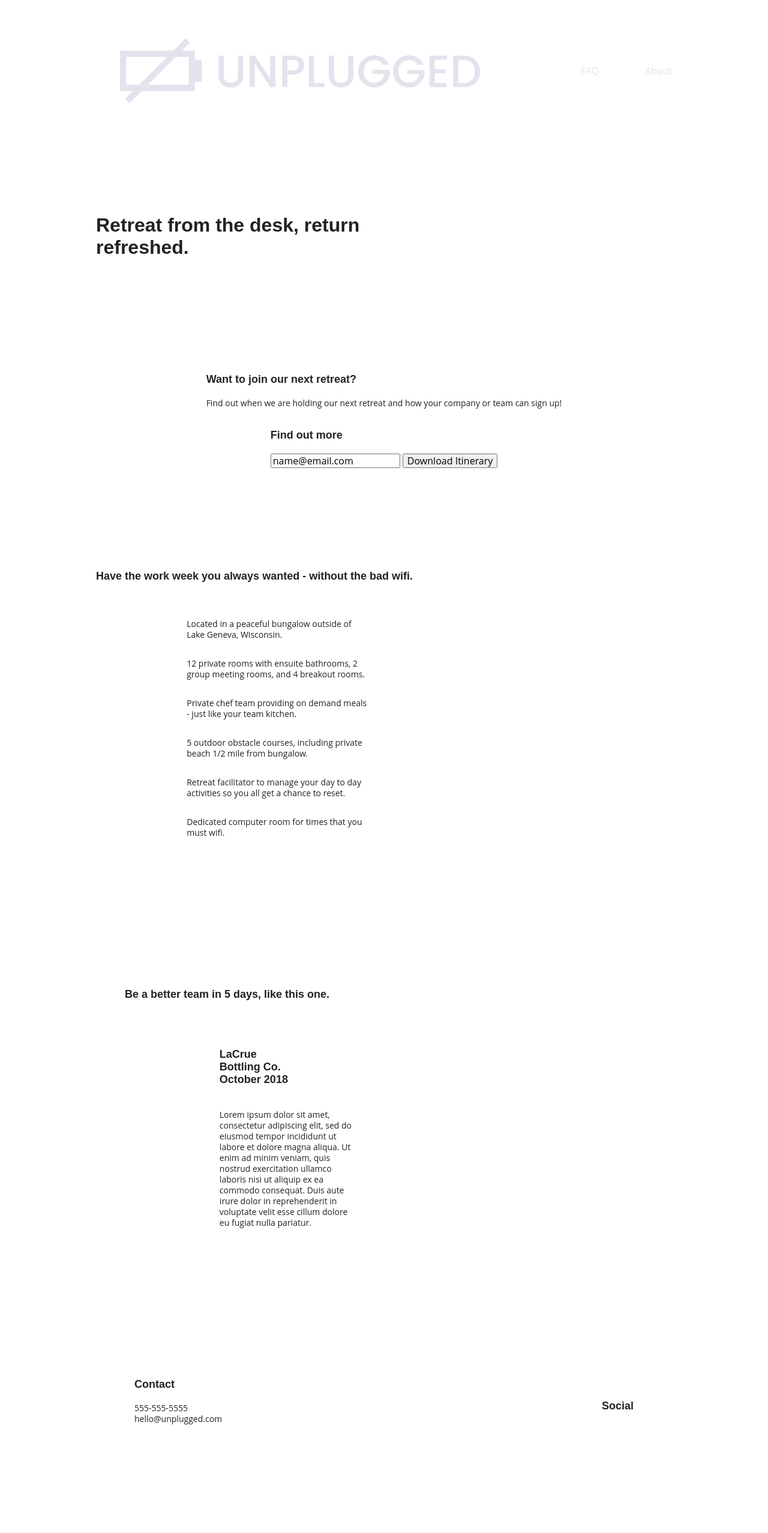
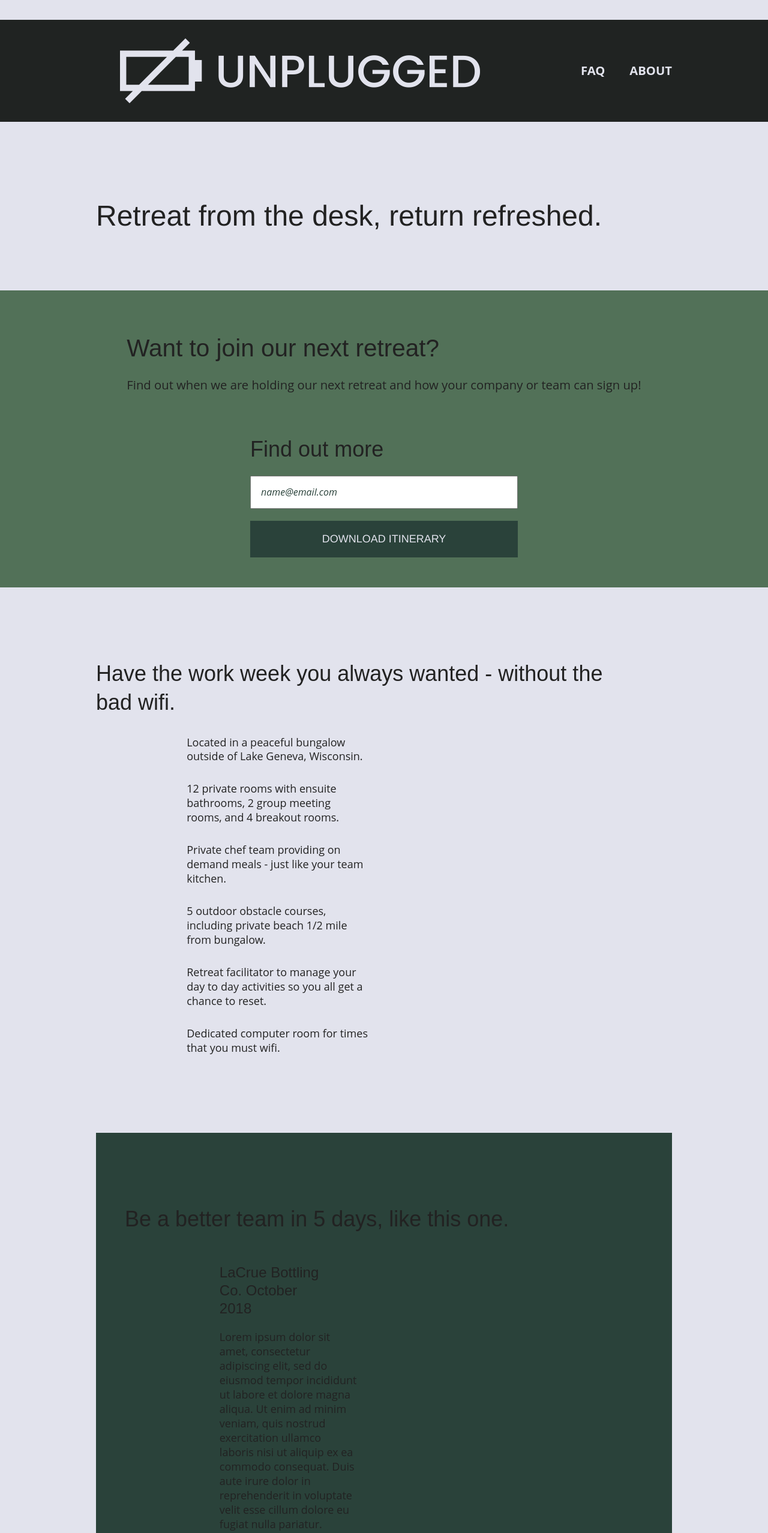
Before and after one commit to emiline-b/boilerplate-site, a website built with Parcel: page index.html in a window 1280 px wide. Shown: the top 2555 px of the page at 60% size. Built offline with nearby package versions, Linux system fonts and the light colour scheme; files whose address does not match are found by name.

Commit message:
Updated remaining styles.

```diff
--- a/css/main.css
+++ b/css/main.css
@@ -97,6 +97,7 @@ body {
   font-family: 'Open Sans', sans-serif;
   font-size: 1em;
   text-align: left;
+  background-color: #e2e3ed;
 }
 ul,
 ol {
@@ -110,12 +111,14 @@ a {
 h1 {
   font-family: 'Poppins', sans-serif;
   font-size: 1.875em;
+  font-weight: 500;
 }
 h3,
 h4 {
   font-family: 'Poppins', sans-serif;
   font-size: 1.125em;
   margin: 20px 0;
+  font-weight: 500;
 }
 p {
   font-size: .875em;
@@ -147,6 +150,7 @@ address {
 
 
    header, footer {
+    background-color:#202322;
   display:flex;
   justify-content: center;
   align-items: center;
@@ -156,6 +160,7 @@ address {
   width: 100%;
   height: 1px;
   margin: 10px 0 20px 0;
+  background:#3a3a3a;
 }
 header {
   padding: 15px 0;
@@ -173,6 +178,9 @@ header nav {
   align-items: center;
   flex-flow: row wrap;
   width: 60%;
+  font-size: 1.125em;
+  font-weight: 700;
+  text-transform: uppercase;
 
 }
 header nav ul {
@@ -180,8 +188,15 @@ header nav ul {
   justify-content: space-around;
   width: 100%;
 }
+header nav ul li {
+  font-size: 1.125em;
+}
 footer {
   flex-direction: column;
+  text-align: center;
+}
+footer p {
+  margin: 0;
 }
 footer .contact{
   margin-bottom: 50px;
@@ -210,12 +225,21 @@ footer .social-icons p {
   justify-content: center;
   flex-flow: row wrap;
 }
-
+.hero-area h1{
+  font-size: 2.25em;
+  font-family: 'Poppins', Helvetica, Arial, sans-serif;
+  font-weight: 500;
+  line-height: 1.2;
+}
 aside {
+  background-color: #527158;
   display:flex;
   justify-content: center;
   align-items: center;
   flex-flow: row wrap;
+}
+aside .form {
+  margin-top: 30px;
 }
 .features {
   display: flex;
@@ -225,9 +249,6 @@ aside {
 }
 .features h3 {
   margin-bottom: 60px;
-}
-.features p {
-  margin: 0;
 }
 .features p {
   margin: 0;
@@ -245,6 +266,7 @@ aside {
 
 }
 .reviews {
+  background-color:#2a423a;
   display:flex;
   justify-content: center;
   flex-flow: row wrap;
@@ -259,12 +281,14 @@ aside {
 
 /*----------------About Page------------------*/
 .mission {
+  background-color: #527158;
   display: flex;
   justify-content: center;
   align-items: center;
   flex-flow: row wrap;
 }
 .contact-section {
+  background-color: #2a423a;
   display: flex;
   justify-content: center;
   align-items: center;
@@ -276,6 +300,7 @@ aside {
 }
 /*------------------FAQ Page------------------*/
 .faq {
+  background-color: #527158;
   display: flex;
   justify-content: center;
   align-items: center;
@@ -294,6 +319,9 @@ aside {
 }
 .faq-content {
   margin-bottom: 50px;
+}
+.faq-content h4 {
+  line-height: 1.333;
 }
 
 
@@ -381,7 +409,31 @@ aside {
 .clearfix::after {
   clear: both;
 }
+aside .form {
+  margin-top: 30px;
+}
 
+input[type=text] {
+  box-sizing: border-box;
+  width: 100%;
+  color: #2a423a;
+  font-style: italic;
+  padding: 1em;
+}
+
+input[type=button] {
+  width: 100%;
+  padding: 20px 0;
+  margin-top: 20px;
+  background-color: #2a423a;
+  font-family: 'Poppins', Helvetica, Arial, sans-serif;
+  font-weight: 500;
+  font-size: 1.125em;
+  color: #e2e3ed;
+  border: none;
+  text-align: center;
+  text-transform: uppercase;
+}
 /* ==========================================================================
    EXAMPLE Media Queries for Responsive Design.
    These examples override the primary ('mobile first') styles.
@@ -394,6 +446,14 @@ aside {
     max-width: 640px;
     margin: 100px 0;
   }
+  h3 {
+    font-size: 2.25em;
+    line-height: 1.333;
+  }
+  h4 {
+    font-size: 1.5em;
+    line-height: 1.25;
+  }
 /**header area**/
   header {
     margin: 33px 0;
@@ -403,7 +463,9 @@ aside {
     width: 100%;
     justify-content: space-between;
   }
-
+  header figure {
+    width: 30%;
+  }
   header nav {
     width: 20%;
   }
@@ -416,7 +478,11 @@ aside {
     display: none;
   }
   /*Hero area*/
-
+  .hero-area h1 {
+    font-size: 3em;
+    line-height: 1;
+    margin: 0;
+  }
   /*Aside */
   aside .content-wrapper {
     margin: 50px 0;
@@ -430,6 +496,9 @@ aside {
     margin: 0;
   }
   /*Features*/
+  .features h3 {
+    margin-bottom: 20px;
+  }
   .features article {
     display: flex;
     justify-content:center;
@@ -445,8 +514,15 @@ aside {
     display: flex;
     justify-content: space-between;
   }
+  .reviews h3{
+    width: 85%;
+  }
   .reviews article div{
     width: 49%;
+  }
+  .reviews h4 {
+    width: 75%;
+    margin: 0;
   }
 /*Footer*/
 footer .content-wrapper {
@@ -457,9 +533,17 @@ footer .content-wrapper {
  display: flex;
  justify-content: space-between;
  align-items: center;
+ flex-direction: row;
 }
 .footer .contact {
   margin-bottom: 0;
+}
+footer h4 {
+  font-size: 1.5em;
+  margin-bottom: 40px;
+}
+footer p {
+  line-height: 1.285;
 }
 .footer .copyright {
   width: 100%;
@@ -482,6 +566,10 @@ footer .content-wrapper {
   display: flex;
   justify-content: space-between;
   align-items: flex-start;
+
+}
+.contact-content h4 {
+  font-size: 1.5em;
 }
 /*------------------FAQ Page --------------------*/
 .faq .content-wrapper {
@@ -493,6 +581,11 @@ footer .content-wrapper {
 .faq h2 {
   width: 100%
 }
+.faq h4
+.faq p {
+  font-size: .875em;
+  line-height: 1.125;
+}
 }
 
 @media only screen and (min-width: 1200px) {
@@ -500,8 +593,20 @@ footer .content-wrapper {
   .content-wrapper {
     max-width: 960px;
   }
+  h2 {
+    font-size: 2.25em;
+  }
+  h3,
+  h4 {
+    font-size 1.875em;
+  }
+  p {
+    font-size: 1.125em;
+    line-height: 1.333;
+  }
   .hero-area h1 {
     width: 60%
+    font-size: 3.75em;
   }
   aside .content-wrapper {
     justify-content: space-around;
@@ -510,23 +615,42 @@ footer .content-wrapper {
   aside .content-wrapper .form {
     width: 30%
   }
+  .form-description {
+    font-size: 1.125em;
+  }
   .features h3{
     width: 90%;
   }
   .features article {
     flex-basis: 33%;
   }
+  .reviews h2 {
+    padding-bottom: 50px;
+  }
   .reviews article div {
     width: 42%
+  }
+  footer h4 {
+    font-size: 1.875em;
   }
   /*--------------------About Page-----------------*/
   .mission h2,
   .contact-section .content-wrapper h2 {
     width: 95%
+    font-size: 3em;
+  }
+  .contact-content h4 {
+    font-size: 1.875em;
   }
   /*------------------FAQ Page------------------*/
   .faq h2 {
     width: 100%;
+    font-size: 3em;
+  }
+  .faq h4
+  .faq p {
+    font-size: 1.125em;
+    line-height: 1;
   }
 }
 
```
